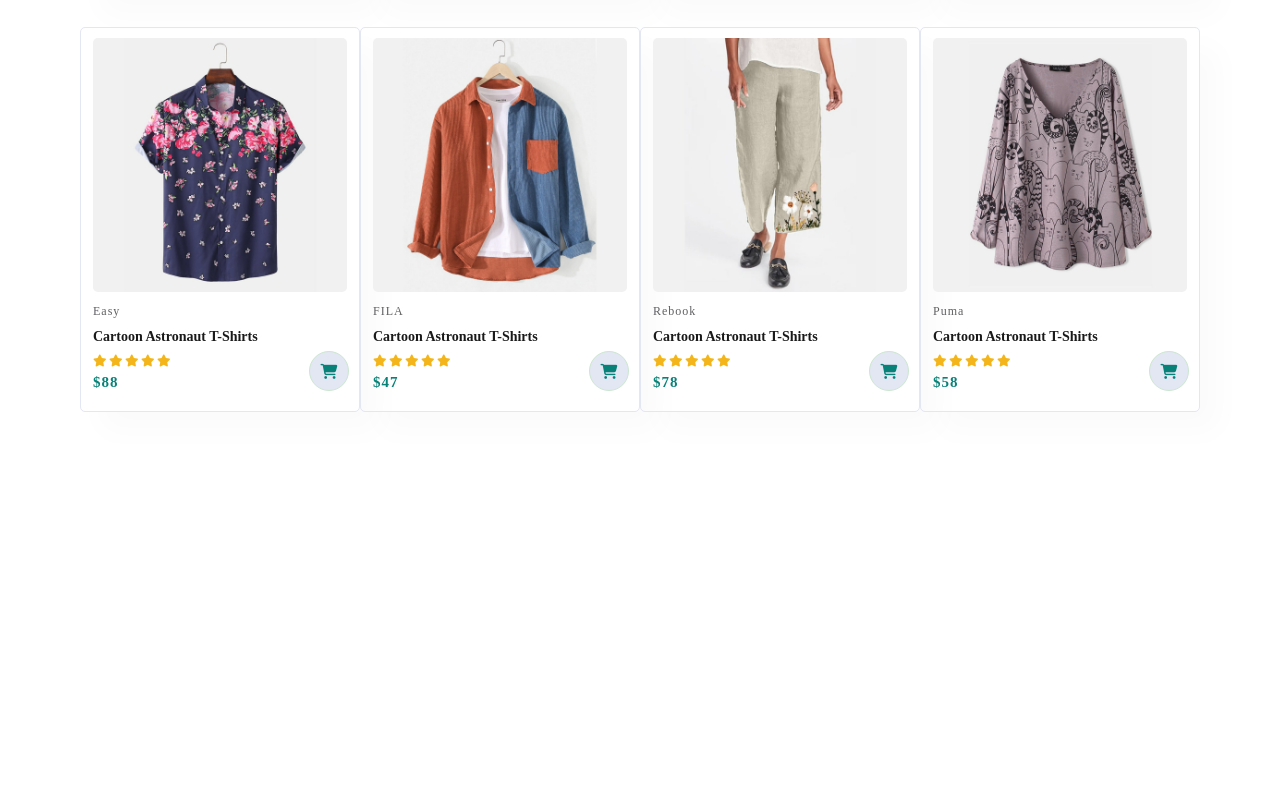
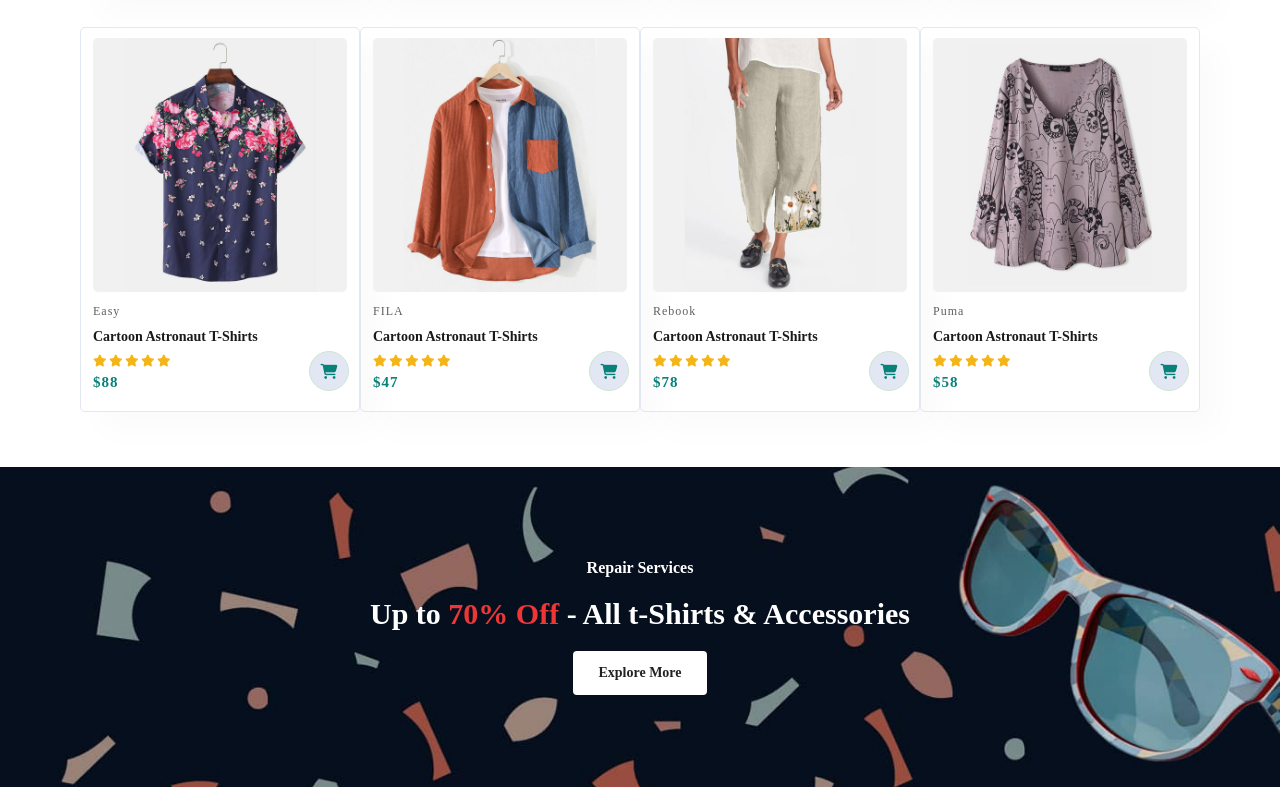
Before and after one commit to anikmondol/CAVA-JS, a plain HTML site: page index.html in a window 1280 px wide. Shown: the part 1673-2460 px from the top of the page. Before the commit the page ends 2140 px from the top, so only its background shows below. Drawn offline with Linux system fonts and the light colour scheme.

Commit message:
CAVA-JS projects banner section desing done

```diff
--- a/index.html
+++ b/index.html
@@ -223,6 +223,15 @@
 
         <!-- feature products end -->
 
+        <!-- banner start -->
+
+        <section id="banner" class="section_m1">
+            <h4>Repair Services</h4>
+            <h2>Up to <span>70% Off</span> - All t-Shirts & Accessories</h2>
+            <button class="normal">Explore More</button>
+        </section>
+        <!-- banner end -->
+
     </main>
 
     <footer>
--- a/style/index.css
+++ b/style/index.css
@@ -5,6 +5,7 @@
     --color-primary: #088178;
     --color-dark-1: #222;
     --color-dark-2: #1a1a1a;
+    --color-withe-1: #ffffff;
     --color-withe-2: #E3E6F3;
     --color-blue-1: #465b52;
 }
@@ -58,6 +59,19 @@ p {
 
 .section_m1 {
     padding: 4rem 0rem;
+}
+
+button.normal{
+ font-size: 1.4rem;
+ font-weight: 600;
+ padding: 1.4rem 2.5rem;
+ color: var(--color-dark-1);
+ background-color: var(--color-withe-1);
+ border-radius: 0.4rem;
+ cursor: pointer;
+ border: none;
+ outline: none;
+ transition: 0.2s;
 }
 
 body {
@@ -224,7 +238,7 @@ body {
     text-align: center;
 }
 
-#product1 .pro_container{
+#product1 .pro_container {
     display: flex;
     justify-content: space-between;
     padding-top: 20px;
@@ -296,3 +310,43 @@ body {
     bottom: 2rem;
     right: 1rem;
 }
+
+
+/* banner */
+
+#banner {
+    display: flex;
+    justify-content: center;
+    align-items: center;
+    text-align: center;
+    flex-direction: column;
+    background-image: url("../img/banner/b2.jpg");
+    width: 100%;
+    height: 40vh;
+    background-repeat: no-repeat;
+    background-size: cover;
+    background-position: center;
+}
+
+#banner h4 {
+    color: var(--color-withe-1);
+    font-size: 1.6rem;
+}
+
+#banner h2 {
+    color: var(--color-withe-1);
+    font-size: 3rem;
+    padding: 1rem 0rem;
+}
+
+
+#banner h2 span {
+    color: #ef3636;
+    font-size: 3rem;
+    padding: 1rem 0rem;
+}
+
+#banner button:hover{
+    background-color: var(--color-primary);
+    color: var(--color-withe-1);
+}
```
